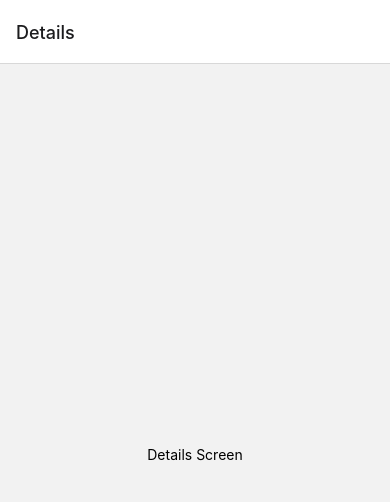
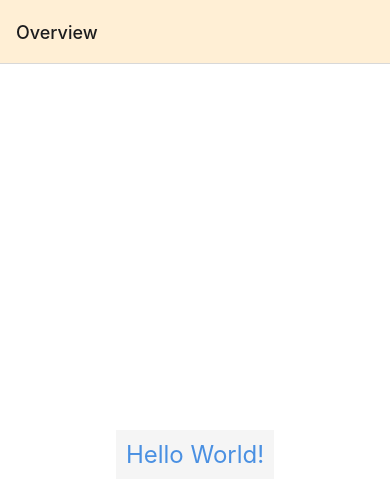
Before and after one commit to AnthonyLiang1117/NYPeaceOfMind, a React Native app: screen / in a window 390 px wide. Shown: the top 502 px of the page. Built offline with nearby package versions, Linux system fonts and the light colour scheme.

Commit message:
FEATURE: Add options props to Stack.Screen component and screenOptions to Stack.Navigator

```diff
--- a/App.js
+++ b/App.js
@@ -5,25 +5,40 @@ import HomeScreen from "./components/HomeScreen";
 import DetailsScreen from "./components/DetailsScreen";
 
 /*
-  creates an object that has 2 properties:
-    Screen: like Routes in React, giving it components to render based on what you press
-      - name is the name of the Route that corresponds to the linked component
-      - component uses the jsx we created to render our the view
+  Stack:
+    createNativeStackNavigator() creates an object that has 2 properties:
+      Screen: like Routes in React, giving it components to render based on what you press
+        - name is the name of the Route that corresponds to the linked component
+        - component uses the jsx we created to render our the view
 
-    Navigator: holds all the screen components together as its children
-      - initialRouteName will render whichever route first as it loads in
+      Navigator: holds all the screen components together as its children and renders all our content onto the app
+        - initialRouteName specifies whichever route to initialy load in
 */
 const Stack = createNativeStackNavigator();
 
 /*
-  NavigationContaioner manages our navigation tree and navigation state
-  you wrap it around ALL navigation strutures
+  NavigationContainer:
+    - manages our navigation tree and navigation state
+    - you wrap it around ALL navigation strutures
 */
+
+/*
+  options prop in Stack.Screen: for specifying screen-specific options
+  screenOptions prop in Stack.Nav: for common options throughout the App
+*/
+
 export default function App() {
   return (
     <NavigationContainer>
-      <Stack.Navigator initialRouteName="Details">
-        <Stack.Screen name="Home" component={HomeScreen} />
+      <Stack.Navigator
+        initialRouteName="Home"
+        screenOptions={{ headerStyle: { backgroundColor: "papayawhip" } }}
+      >
+        <Stack.Screen
+          name="Home"
+          component={HomeScreen}
+          options={{ title: "Overview" }}
+        />
         <Stack.Screen name="Details" component={DetailsScreen} />
       </Stack.Navigator>
     </NavigationContainer>
```
